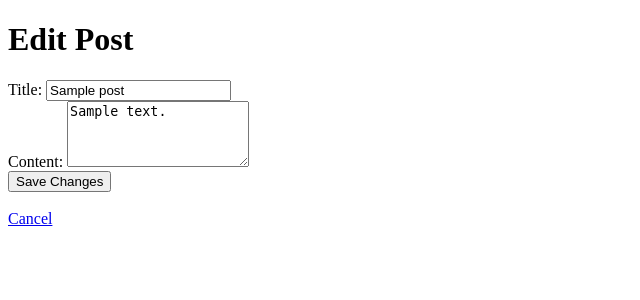
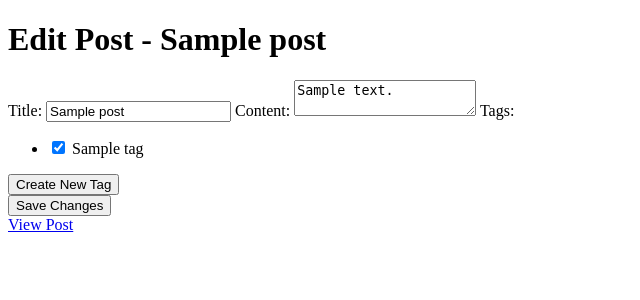
Before and after one commit to herna236/blogly, a Flask app: page /posts/1/edit in a window 1280 px wide. Shown: the top 300 px of the page, without its empty margins (0-640 px from the left). Run offline with Flask 3, Linux system fonts and the light colour scheme; tables that the repository leaves empty hold one stand-in row (values such as "Sample post"); some libraries are stand-ins or nearby versions.

Commit message:
got tags working, all but css formatting done on this project

```diff
--- a/app.py
+++ b/app.py
@@ -96,14 +96,13 @@ def add_post(user_id):
         )
         db.session.add(new_post)
 
-        selected_tags = request.form.getlist('tags')
+        selected_tags = request.form.getlist('tags[]')
         for tag_id in selected_tags:
             tag = Tag.query.get(tag_id)
             if tag:
                 new_post.tags.append(tag)
 
         db.session.commit()
-        flash('Post added successfully!', 'success')
         return redirect(url_for('view_user', user_id=user.id))
 
     csrf_token = generate_csrf()
@@ -120,7 +119,7 @@ def view_post(post_id):
     post = Post.query.get_or_404(post_id)
     user = User.query.get_or_404(post.user_id)
     csrf_token = generate_csrf()
-    tags = post.tags_associated
+    tags = post.tags
     print(f"Tags associated with the post: {tags}")
 
 
@@ -133,21 +132,28 @@ def view_post(post_id):
 def edit_post(post_id):
     post = Post.query.get_or_404(post_id)
     csrf_token = generate_csrf()
+    all_tags = Tag.query.all()
 
     if request.method == 'POST':
         post.title = request.form['title']
         post.content = request.form['content']
+
+
+        selected_tags_ids = request.form.getlist('tags[]')
+        post.tags = Tag.query.filter(Tag.id.in_(selected_tags_ids)).all()
+
         db.session.commit()
-        flash('Post updated successfully!', 'success')
+
         return redirect(url_for('view_post', post_id=post.id))
 
-    return render_template('edit_post_form.html', post=post, csrf_token=csrf_token)
+    return render_template('edit_post_form.html', post=post, csrf_token=csrf_token, all_tags=all_tags)
 
 @app.route('/posts/<int:post_id>/delete', methods=['POST'])
 def delete_post(post_id):
     post = Post.query.get(post_id)
 
     if post:
+        db.session.refresh(post)
         db.session.delete(post)
         db.session.commit()
         flash('Post deleted successfully!', 'success')
@@ -183,8 +189,10 @@ def new_tag():
 @app.route('/tags/<int:tag_id>/posts')
 def posts_by_tag(tag_id):
     tag = Tag.query.get_or_404(tag_id)
-    posts = tag.posts.all()
-    return render_template('posts_by_tag.html', tag=tag, posts=posts)
+    posts = tag.posts
+    users = {post.id: User.query.get_or_404(post.user_id) for post in posts}
+    return render_template('posts_by_tag.html', tag=tag, posts=posts, users=users)
+
 
 
 if __name__ == '__main__':
--- a/templates/add_post_form.html
+++ b/templates/add_post_form.html
@@ -28,7 +28,9 @@
                 <br>
             {% endfor %}
         </fieldset>
-
+        <form method="get" action="{{ url_for('new_tag') }}">
+            <button type="submit" class="button">Create New Tag</button>
+        </form>
         <button type="submit">Add Post</button>
     </form>
     <br>
--- a/templates/edit_post_form.html
+++ b/templates/edit_post_form.html
@@ -1,24 +1,40 @@
-
 <!DOCTYPE html>
 <html lang="en">
 <head>
     <meta charset="UTF-8">
     <meta name="viewport" content="width=device-width, initial-scale=1.0">
-    <title>Edit Post</title>
+    <title>Edit Post - {{ post.title }}</title>
 </head>
 <body>
-    <h1>Edit Post</h1>
-    <form method="POST" action="{{ url_for('edit_post', post_id=post.id) }}">
-        <input type="hidden" name="csrf_token" value="{{ csrf_token }}">
+    <h1>Edit Post - {{ post.title }}</h1>
+
+    <form method="post" action="{{ url_for('edit_post', post_id=post.id) }}">
+        {% if csrf_token %}
+            <input type="hidden" name="csrf_token" value="{{ csrf_token }}">
+        {% endif %}
+
         <label for="title">Title:</label>
-        <input type="text" id="title" name="title" value="{{ post.title }}" required>
-        <br>
+        <input type="text" name="title" id="title" value="{{ post.title }}" required>
+
         <label for="content">Content:</label>
-        <textarea id="content" name="content" rows="4" required>{{ post.content }}</textarea>
-        <br>
+        <textarea name="content" id="content" required>{{ post.content }}</textarea>
+
+        <label>Tags:</label>
+        <ul>
+            {% for tag in all_tags %}
+                <li>
+                    <input type="checkbox" name="tags[]" value="{{ tag.id }}"
+                           {% if tag in post.tags %}checked{% endif %}>
+                    {{ tag.name }}
+                </li>
+            {% endfor %}
+        </ul>
+        <form method="get" action="{{ url_for('new_tag') }}">
+            <button type="submit" class="button">Create New Tag</button>
+        </form>
+
         <button type="submit">Save Changes</button>
     </form>
+
     <br>
-    <a href="{{ url_for('view_post', post_id=post.id) }}">Cancel</a>
-</body>
-</html>
+    <a href="{{ url_for('view_post', post_id=post.id) }}">View Post</a>
--- a/templates/posts_by_tag.html
+++ b/templates/posts_by_tag.html
@@ -3,14 +3,14 @@
 <head>
     <meta charset="UTF-8">
     <meta name="viewport" content="width=device-width, initial-scale=1.0">
-    <title>Posts by Tag</title>
+    <title>Posts by Tag: {{ tag.name }}</title>
 </head>
 <body>
     <h1>Posts with Tag: {{ tag.name }}</h1>
 
     <ul>
         {% for post in posts %}
-            <li>{{ post.title }} by {{ post.user.full_name }}</li>
+            <li><a href="{{ url_for('view_post', post_id=post.id) }}">{{ post.title }}</a> by {{ users[post.id].full_name }}</li>
         {% endfor %}
     </ul>
 
```
Also changed, not shown: models.py (+6 -3 lines), templates/view_post.html (+17 -13 lines), templates/view_user.html (+6 -2 lines), templates/error_message.html (renamed from templates/error.html).
